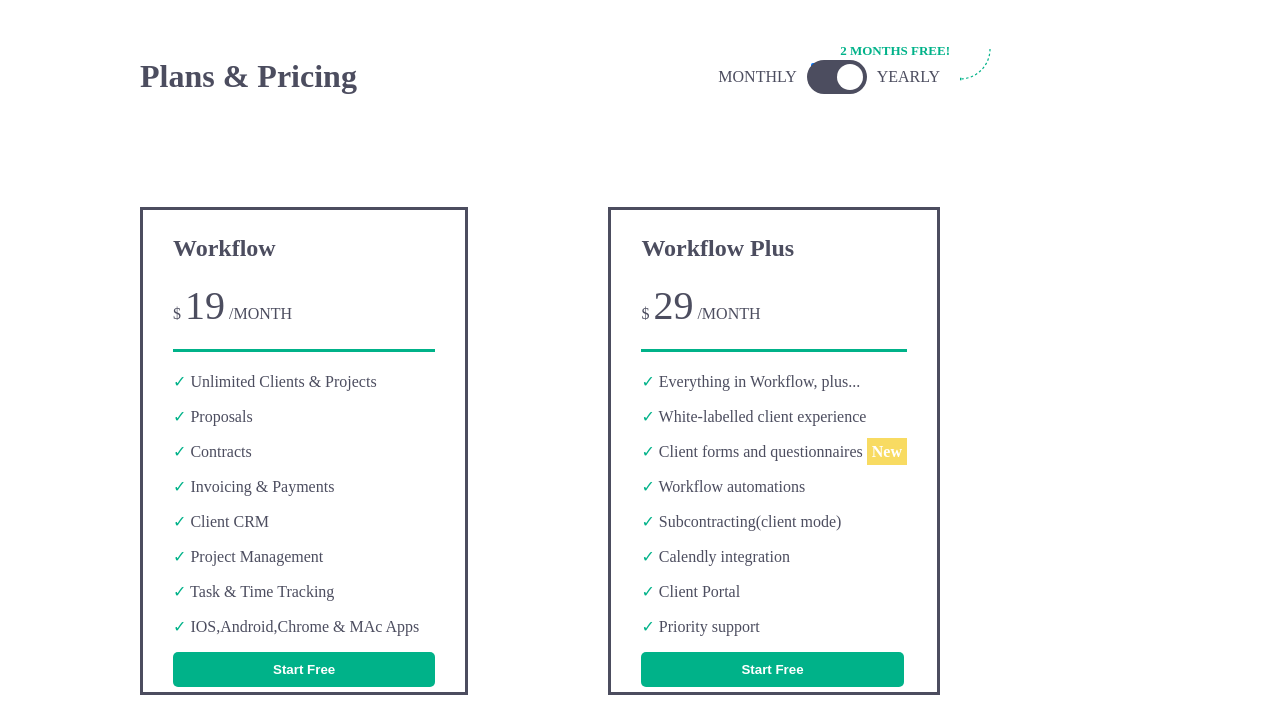
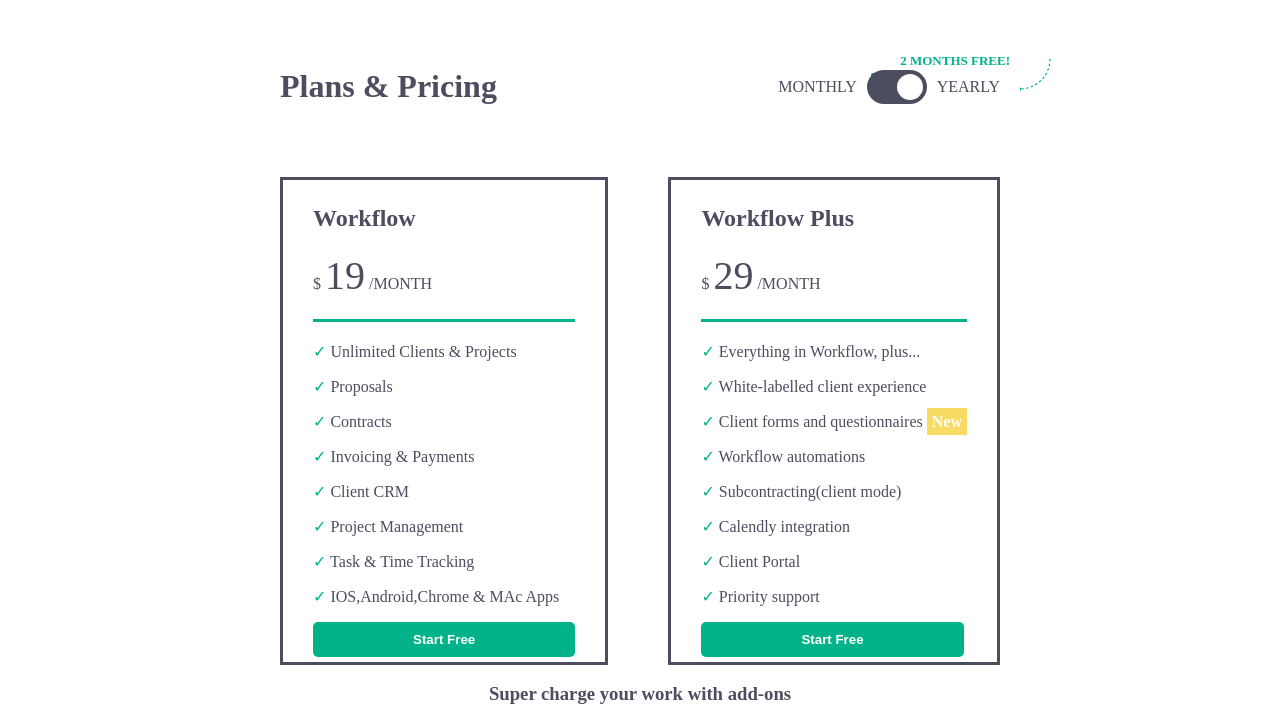
Before and after one commit to Evelynemunguti/Landing-Page, a plain HTML site: page index.html in a window 1280 px wide. Shown: the part 53-774 px from the top of the page. Drawn offline with Linux system fonts and the light colour scheme.

Commit message:
added the footer style

```diff
--- a/style.css
+++ b/style.css
@@ -35,9 +35,9 @@ nav{
     display: flex;
     justify-content: space-between;
     align-items: center;
-    width: 800px;
-    padding: 40px 60px;
-    border-radius: 10px;
+    margin-top: 50px;
+    padding: 0 200px;
+
 }
 
 
@@ -139,8 +139,8 @@ input:checked + .slider:before {
     flex-direction: row;
     justify-content: space-between;
     align-items: center;
-    width: 800px;
-    padding: 50px 60px;
+   margin-top: 50px;
+   padding: 0 200px;
     border-radius: 10px;
 }
 
@@ -181,6 +181,8 @@ input:checked + .slider:before {
     border-radius: 10px;
     border-style: groove;
    margin-top: 10px;
+   margin: 0 auto 20px auto;
+
 }
 .paragraphEl{
     align-items: center;
@@ -199,6 +201,7 @@ input:checked + .slider:before {
     border-style:none;
     background-color: rgba(189, 213, 243, 0.2);
    margin-top: 10px;
+   margin: 0 auto 20px auto;
 
 }
 
@@ -214,6 +217,8 @@ input:checked + .slider:before {
     font-size: 20px;
 }
 
+
+
 footer{
    display: flex;
     flex-direction: row;
```
